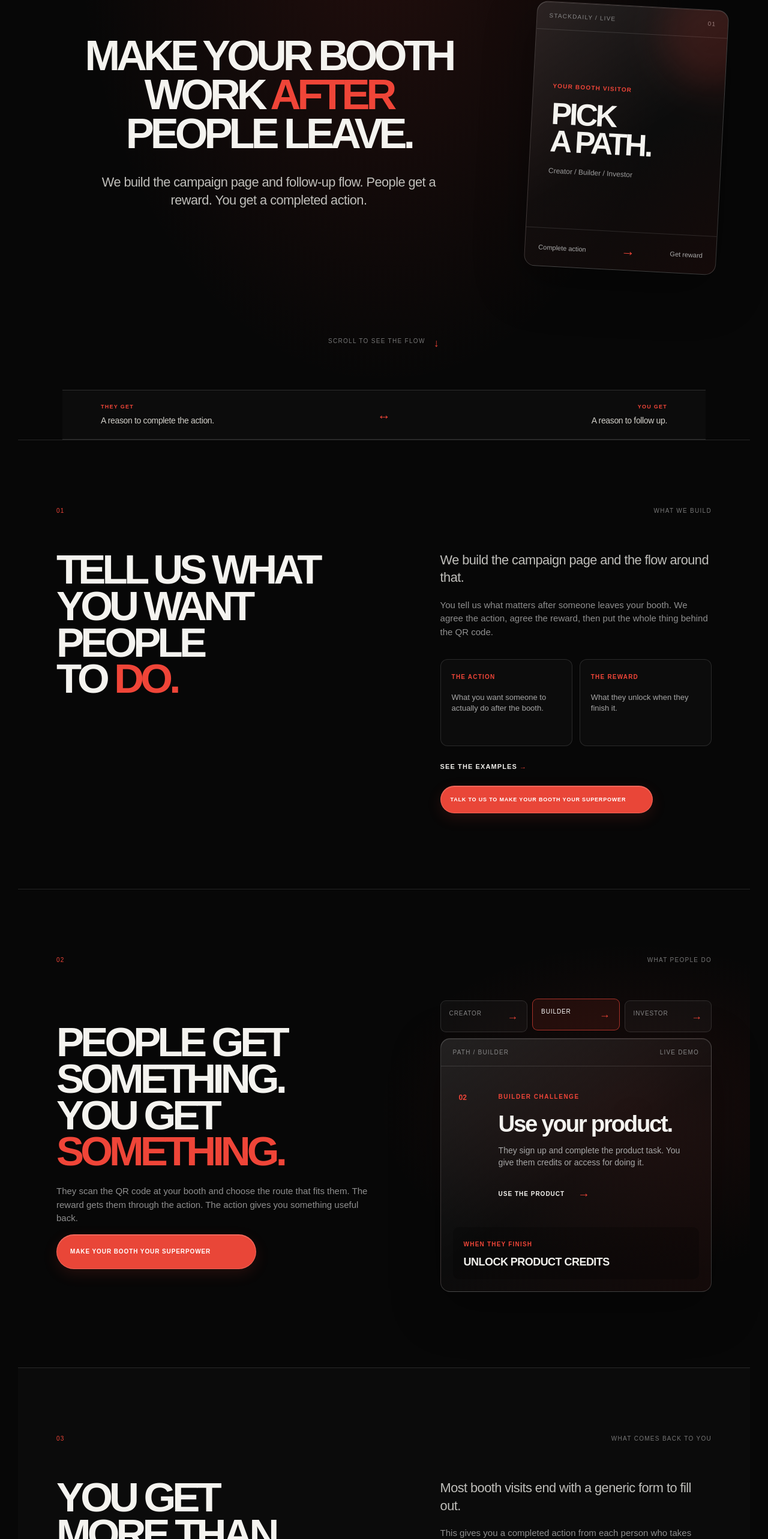
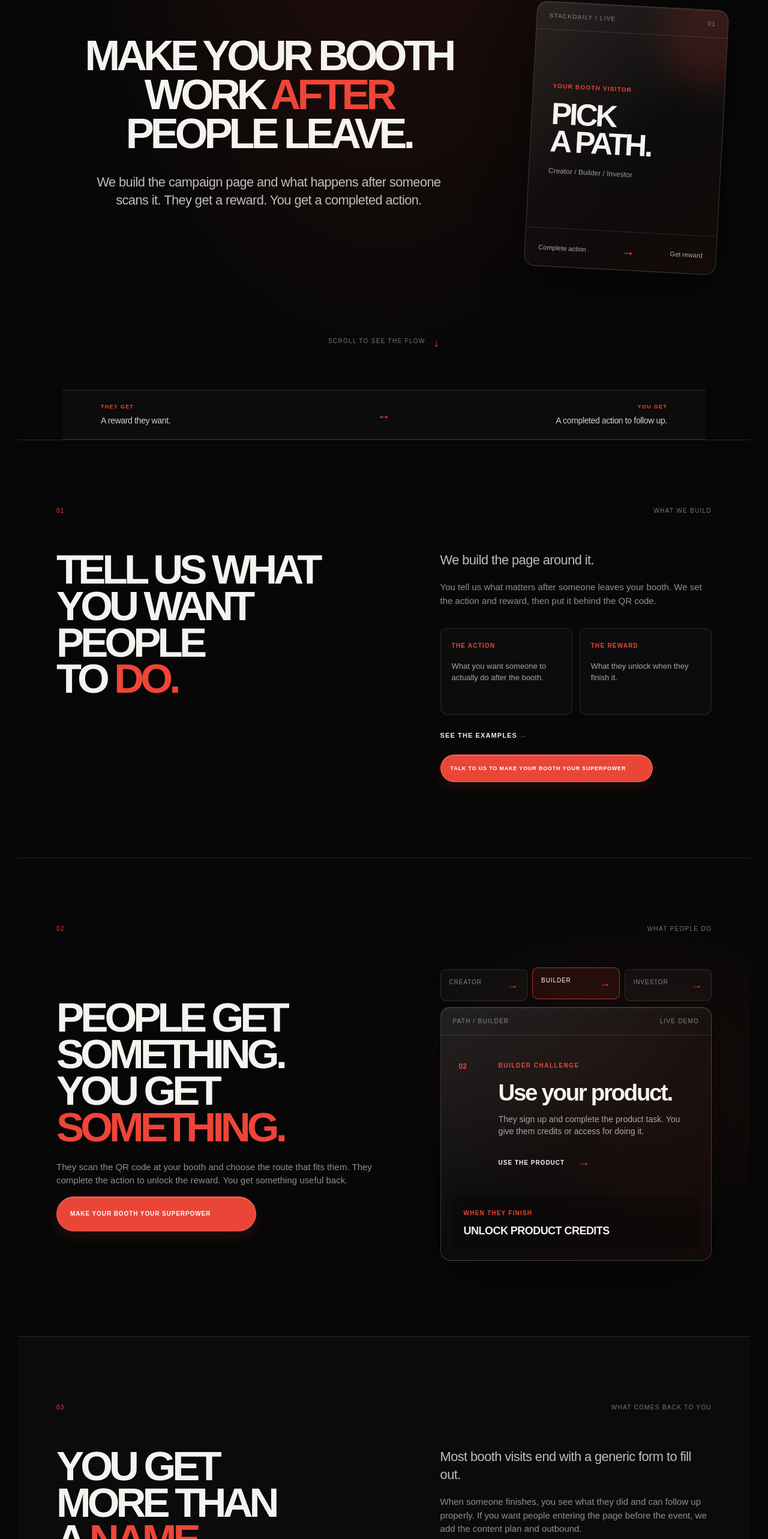
Before and after one commit to tlewisstempel-byte/stackdaily-booth-superpower, a Next.js app: page / in a window 1280 px wide. Shown: the part 182-2748 px from the top of the page at 60% size. Built offline with nearby package versions, Linux system fonts and the light colour scheme.

Commit message:
Final compound tone copy audit

```diff
--- a/app/book/page.tsx
+++ b/app/book/page.tsx
@@ -10,6 +10,6 @@ export default function BookPage() {
 
   return <main className="booking-shell">
     <header className="site-header"><a className="wordmark" href="/" aria-label="StackDaily"><span>stac<span>k</span></span><small>daily</small></a><a className="booking-back" href="/">← BACK TO THE SITE</a></header>
-    <section className="booking-page"><div className="eyebrow">StackDaily / Booking</div><div className="booking-grid"><div><h1>MAKE YOUR BOOTH<br />YOUR <em>SUPERPOWER.</em></h1><p className="booking-copy">Tell us about the event and the product. We’ll show you what the activation could look like.</p><div className="booking-points"><span>15 MINUTES</span><span>SPONSOR ACTIVATION</span><span>NO PREP REQUIRED</span></div></div><div className="booking-card"><div className="object-label"><span>CHOOSE A TIME</span><span>01</span></div><div className="booking-card-body">{selected ? <><div className="eyebrow">Time selected</div><h2>{selected}</h2><p>This is a demo booking flow. The real calendar link can be added here.</p><button className="button button-red" onClick={() => setSelected(null)}>CHOOSE ANOTHER TIME <span>↗</span></button></> : <>{slots.map((slot) => <button className="slot" key={slot} onClick={() => setSelected(slot)}><span>{slot}</span><b>→</b></button>)}</>}</div></div></div></section>
+    <section className="booking-page"><div className="eyebrow">StackDaily / Booking</div><div className="booking-grid"><div><h1>MAKE YOUR BOOTH<br />YOUR <em>SUPERPOWER.</em></h1><p className="booking-copy">Tell us about the event and the product. We’ll show you how the campaign page can work for your event.</p><div className="booking-points"><span>15 MINUTES</span><span>SPONSOR ACTIVATION</span><span>NO PREP REQUIRED</span></div></div><div className="booking-card"><div className="object-label"><span>CHOOSE A TIME</span><span>01</span></div><div className="booking-card-body">{selected ? <><div className="eyebrow">Time selected</div><h2>{selected}</h2><p>This is a demo booking flow. The real calendar link can be added here.</p><button className="button button-red" onClick={() => setSelected(null)}>CHOOSE ANOTHER TIME <span>↗</span></button></> : <>{slots.map((slot) => <button className="slot" key={slot} onClick={() => setSelected(slot)}><span>{slot}</span><b>→</b></button>)}</>}</div></div></div></section>
   </main>;
 }
--- a/app/page.tsx
+++ b/app/page.tsx
@@ -5,16 +5,16 @@ import { useState } from "react";
 type PathId = "creator" | "builder" | "investor";
 
 const paths: Record<PathId, { label: string; title: string; copy: string; action: string; reward: string }> = {
-  creator: { label: "CREATOR", title: "Create content about you.", copy: "They post or submit a draft. You decide the reward and receive something you can actually use.", action: "SUBMIT A POST", reward: "Creator reward" },
+  creator: { label: "CREATOR", title: "Create content about you.", copy: "They post or submit a draft. You set the reward and receive content you can use.", action: "SUBMIT A POST", reward: "Creator reward" },
   builder: { label: "BUILDER", title: "Use your product.", copy: "They sign up and complete the product task. You give them credits or access for doing it.", action: "USE THE PRODUCT", reward: "Product credits" },
-  investor: { label: "INVESTOR", title: "Get information about you.", copy: "They complete a short product quiz. You share the deck with people who want to see it.", action: "TAKE THE QUIZ", reward: "Investor deck" }
+  investor: { label: "INVESTOR", title: "Open your deck.", copy: "They complete a short product quiz. You share the deck with people who want to see it.", action: "TAKE THE QUIZ", reward: "Investor deck" }
 };
 
 const faqs = [
   ["Where does the flow start?", "It starts at the booth QR code. We can add pre-event content if you want people entering it before the event."],
   ["What does StackDaily build?", "We build the campaign page, QR flow, action and reward. You tell us what you want people to do after the booth."],
-  ["How does this sit alongside event quest tools?", "Quest tools help people check in and collect things at an event. We build the sponsor campaign around the booth so people complete an action for you after they leave."],
-  ["What does your team have to do on the day?", "Put the QR code where people can see it and tell them to choose a path. The digital flow carries the rest."]
+  ["How does this sit alongside event quest tools?", "Quest tools help people check in and collect things at an event. We build your campaign around the booth so people complete an action for you after they leave."],
+  ["What does your team have to do on the day?", "Put the QR code where people can see it and tell them to choose a path. We handle the rest digitally."]
 ];
 
 export default function Home() {
@@ -29,17 +29,17 @@ export default function Home() {
 
     <section className="hero" id="top">
       <div className="eyebrow">StackDaily / Booth campaigns</div>
-      <div className="hero-grid"><div className="hero-copy-block"><h1>MAKE YOUR BOOTH<br />WORK <em>AFTER</em><br />PEOPLE LEAVE.</h1><p className="hero-copy">We build the campaign page and follow-up flow. People get a reward. You get a completed action.</p></div><div className="hero-object"><div className="object-label"><span>STACKDAILY / LIVE</span><span>01</span></div><div className="object-content"><span className="object-kicker">YOUR BOOTH VISITOR</span><strong>PICK<br />A PATH.</strong><small>Creator / Builder / Investor</small></div><div className="object-footer"><span>Complete action</span><b>→</b><span>Get reward</span></div></div></div>
+      <div className="hero-grid"><div className="hero-copy-block"><h1>MAKE YOUR BOOTH<br />WORK <em>AFTER</em><br />PEOPLE LEAVE.</h1><p className="hero-copy">We build the campaign page and what happens after someone scans it. They get a reward. You get a completed action.</p></div><div className="hero-object"><div className="object-label"><span>STACKDAILY / LIVE</span><span>01</span></div><div className="object-content"><span className="object-kicker">YOUR BOOTH VISITOR</span><strong>PICK<br />A PATH.</strong><small>Creator / Builder / Investor</small></div><div className="object-footer"><span>Complete action</span><b>→</b><span>Get reward</span></div></div></div>
       <div className="scroll-cue"><span>SCROLL TO SEE THE FLOW</span><span>↓</span></div>
     </section>
 
-    <div className="value-strip"><div><span>THEY GET</span><strong>A reason to complete the action.</strong></div><b>↔</b><div><span>YOU GET</span><strong>A reason to follow up.</strong></div></div>
+    <div className="value-strip"><div><span>THEY GET</span><strong>A reward they want.</strong></div><b>↔</b><div><span>YOU GET</span><strong>A completed action to follow up.</strong></div></div>
 
-    <section className="section nurture-section" id="nurture"><div className="section-label"><span>01</span><span>WHAT WE BUILD</span></div><div className="section-grid"><div><h2>TELL US WHAT<br />YOU WANT PEOPLE<br />TO <em>DO.</em></h2></div><div><p className="section-lead">We build the campaign page and the flow around that.</p><p className="section-copy">You tell us what matters after someone leaves your booth. We agree the action, agree the reward, then put the whole thing behind the QR code.</p><div className="feature-row"><div><span>THE ACTION</span><p>What you want someone to actually do after the booth.</p></div><div><span>THE REWARD</span><p>What they unlock when they finish it.</p></div></div><div className="cta-row"><a className="text-cta" href="#activation">SEE THE EXAMPLES <span>→</span></a><a className="button button-red button-small" href="/book">TALK TO US TO MAKE YOUR BOOTH YOUR SUPERPOWER <span>→</span></a></div></div></div></section>
+    <section className="section nurture-section" id="nurture"><div className="section-label"><span>01</span><span>WHAT WE BUILD</span></div><div className="section-grid"><div><h2>TELL US WHAT<br />YOU WANT PEOPLE<br />TO <em>DO.</em></h2></div><div><p className="section-lead">We build the page around it.</p><p className="section-copy">You tell us what matters after someone leaves your booth. We set the action and reward, then put it behind the QR code.</p><div className="feature-row"><div><span>THE ACTION</span><p>What you want someone to actually do after the booth.</p></div><div><span>THE REWARD</span><p>What they unlock when they finish it.</p></div></div><div className="cta-row"><a className="text-cta" href="#activation">SEE THE EXAMPLES <span>→</span></a><a className="button button-red button-small" href="/book">TALK TO US TO MAKE YOUR BOOTH YOUR SUPERPOWER <span>→</span></a></div></div></div></section>
 
-    <section className="section activation-section" id="activation"><div className="section-label"><span>02</span><span>WHAT PEOPLE DO</span></div><div className="section-grid activation-grid"><div><h2>PEOPLE GET<br />SOMETHING.<br />YOU GET <em>SOMETHING.</em></h2><p className="section-copy">They scan the QR code at your booth and choose the route that fits them. The reward gets them through the action. The action gives you something useful back.</p><a className="button button-red" href="/book">MAKE YOUR BOOTH YOUR SUPERPOWER <span>→</span></a></div><div className="path-demo"><div className="path-tabs">{(Object.keys(paths) as PathId[]).map((id) => <button key={id} className={selectedPath === id ? "is-active" : ""} onMouseEnter={() => setSelectedPath(id)} onFocus={() => setSelectedPath(id)} onClick={() => setSelectedPath(id)}>{paths[id].label}<span>→</span></button>)}</div><div className="path-panel"><div className="panel-top"><span>PATH / {active.label}</span><span>LIVE DEMO</span></div><div className="panel-main"><div className="panel-number">0{Object.keys(paths).indexOf(selectedPath) + 1}</div><div><div className="eyebrow">{active.label} challenge</div><h3>{active.title}</h3><p>{active.copy}</p><button className="panel-action" onClick={() => setSelectedPath(selectedPath)}>{active.action} <span>→</span></button></div></div><div className="panel-reward"><span>WHEN THEY FINISH</span><strong>UNLOCK {active.reward.toUpperCase()}</strong></div></div></div></div></section>
+    <section className="section activation-section" id="activation"><div className="section-label"><span>02</span><span>WHAT PEOPLE DO</span></div><div className="section-grid activation-grid"><div><h2>PEOPLE GET<br />SOMETHING.<br />YOU GET <em>SOMETHING.</em></h2><p className="section-copy">They scan the QR code at your booth and choose the route that fits them. They complete the action to unlock the reward. You get something useful back.</p><a className="button button-red" href="/book">MAKE YOUR BOOTH YOUR SUPERPOWER <span>→</span></a></div><div className="path-demo"><div className="path-tabs">{(Object.keys(paths) as PathId[]).map((id) => <button key={id} className={selectedPath === id ? "is-active" : ""} onMouseEnter={() => setSelectedPath(id)} onFocus={() => setSelectedPath(id)} onClick={() => setSelectedPath(id)}>{paths[id].label}<span>→</span></button>)}</div><div className="path-panel"><div className="panel-top"><span>PATH / {active.label}</span><span>LIVE DEMO</span></div><div className="panel-main"><div className="panel-number">0{Object.keys(paths).indexOf(selectedPath) + 1}</div><div><div className="eyebrow">{active.label} challenge</div><h3>{active.title}</h3><p>{active.copy}</p><button className="panel-action" onClick={() => setSelectedPath(selectedPath)}>{active.action} <span>→</span></button></div></div><div className="panel-reward"><span>WHEN THEY FINISH</span><strong>UNLOCK {active.reward.toUpperCase()}</strong></div></div></div></div></section>
 
-    <section className="section entry-section" id="after-event"><div className="section-label"><span>03</span><span>WHAT COMES BACK TO YOU</span></div><div className="section-grid"><div><h2>YOU GET<br />MORE THAN<br />A <em>NAME.</em></h2></div><div><p className="section-lead">Most booth visits end with a generic form to fill out.</p><p className="section-copy">This gives you a completed action from each person who takes part, then a real reason to follow up. If you want people entering the page before the event, we add the content plan and outbound.</p><div className="feature-row"><div><span>CORE PRODUCT</span><p>The campaign page, QR code, action and reward.</p></div><div><span>OPTIONAL ADD-ON</span><p>Content and outbound before the event.</p></div></div><div className="cta-row"><a className="button button-red button-small" href="/book">TALK TO US TO MAKE YOUR BOOTH YOUR SUPERPOWER <span>→</span></a></div></div></div></section>
+    <section className="section entry-section" id="after-event"><div className="section-label"><span>03</span><span>WHAT COMES BACK TO YOU</span></div><div className="section-grid"><div><h2>YOU GET<br />MORE THAN<br />A <em>NAME.</em></h2></div><div><p className="section-lead">Most booth visits end with a generic form to fill out.</p><p className="section-copy">When someone finishes, you see what they did and can follow up properly. If you want people entering the page before the event, we add the content plan and outbound.</p><div className="feature-row"><div><span>CORE PRODUCT</span><p>The campaign page, QR code, action and reward.</p></div><div><span>OPTIONAL ADD-ON</span><p>Content and outbound before the event.</p></div></div><div className="cta-row"><a className="button button-red button-small" href="/book">TALK TO US TO MAKE YOUR BOOTH YOUR SUPERPOWER <span>→</span></a></div></div></div></section>
 
     <section className="section faq-section" id="faq"><div className="section-label"><span>04</span><span>FAQ</span></div><div className="faq-layout"><div><h2>WHAT<br /><em>YOU</em><br />NEED TO KNOW.</h2></div><div className="faq-list">{faqs.map(([question, answer]) => <details key={question}><summary>{question}<span>+</span></summary><p>{answer}</p></details>)}</div></div></section>
 
```
